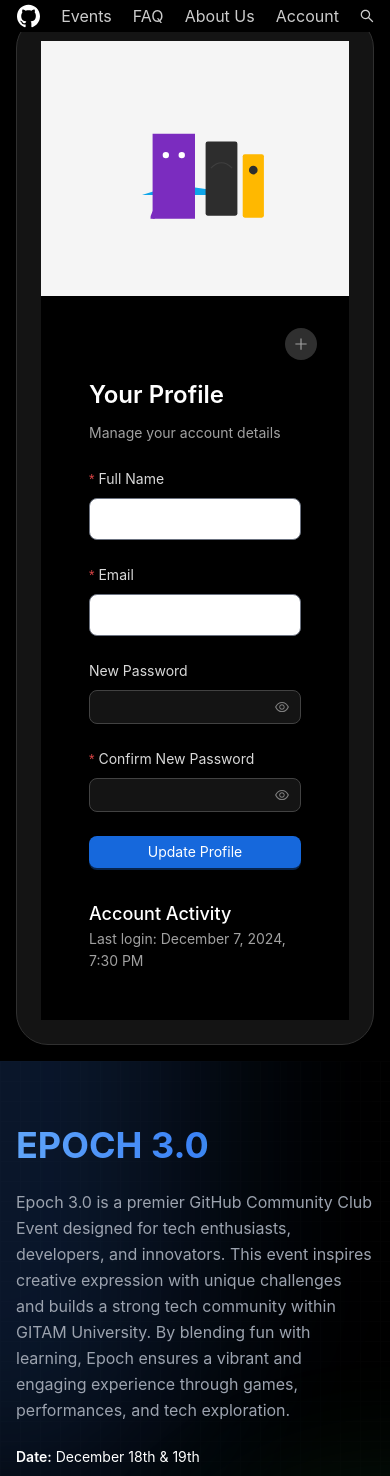
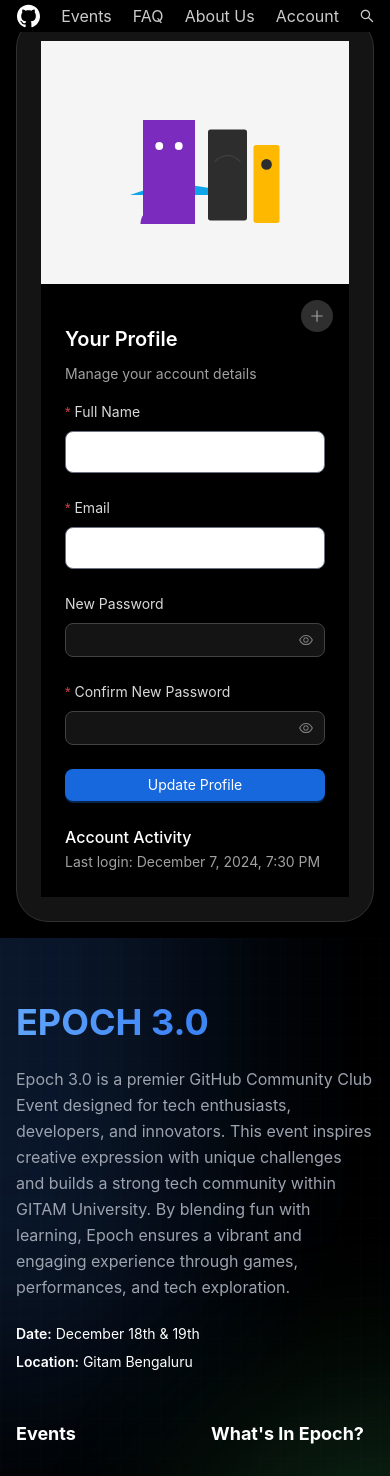
Before and after one commit to RamaSai2519/deva, a React (Create React App) app: page /account in a window 390 px wide. Shown: the top 1476 px of the page. Built offline with nearby package versions, Linux system fonts and the light colour scheme.

Commit message:
Refactor ProfilePage layout for improved responsiveness and visual consistency

```diff
--- a/src/screens/Login/ProfilePage.js
+++ b/src/screens/Login/ProfilePage.js
@@ -21,11 +21,9 @@
     }, []);
 
     useEffect(() => {
-        // fetching user data
         const fetchUserData = async () => {
             setIsLoading(true);
             try {
-                //API call
                 const userData = await new Promise(resolve =>
                     setTimeout(() => resolve({
                         name: 'user',
@@ -60,27 +58,27 @@
     return (
         <div style={{ minHeight: '100vh', backgroundColor: '#000', display: 'flex', alignItems: 'center', justifyContent: 'center', padding: '16px' }}>
             <Card style={{ borderRadius: '32px', width: '100%', maxWidth: '1000px', overflow: 'hidden' }}>
-                <Row gutter={[0, 0]} md={{ span: 24, flex: 'none' }}>
-                    <Col md={12} style={{ backgroundColor: '#f5f5f5', padding: '48px', display: 'flex', alignItems: 'center', justifyContent: 'center' }}>
+                <Row gutter={[0, 0]}>
+                    <Col xs={24} md={12} style={{ backgroundColor: '#f5f5f5', padding: '24px', display: 'flex', alignItems: 'center', justifyContent: 'center' }}>
                         <div style={{ width: '100%', maxWidth: '400px' }}>
                             <AnimatedScene mousePosition={mousePosition} isPasswordVisible={isPasswordVisible} />
                         </div>
                     </Col>
-                    <Col md={12} style={{ padding: '48px', position: 'relative', backgroundColor: '#000', color: '#fff' }}>
-                        <div style={{ position: 'absolute', top: '32px', right: '32px' }}>
+                    <Col xs={24} md={12} style={{ padding: '24px', position: 'relative', backgroundColor: '#000', color: '#fff' }}>
+                        <div style={{ position: 'absolute', top: '16px', right: '16px' }}>
                             <div style={{ width: '32px', height: '32px', borderRadius: '50%', backgroundColor: '#2f2f2f', display: 'flex', alignItems: 'center', justifyContent: 'center' }}>
                                 <PlusOutlined style={{ color: '#a1a1a1' }} />
                             </div>
                         </div>
-                        <div style={{ marginTop: '32px' }}>
-                            <h1 style={{ fontSize: '24px', fontWeight: '600', marginBottom: '8px' }}>Your Profile</h1>
+                        <div style={{ marginTop: '16px' }}>
+                            <h1 style={{ fontSize: '20px', fontWeight: '600', marginBottom: '8px' }}>Your Profile</h1>
                             <p style={{ color: '#a1a1a1' }}>Manage your account details</p>
                         </div>
                         <Form
                             form={form}
                             layout="vertical"
                             onFinish={handleSubmit}
-                            style={{ marginTop: '24px' }}
+                            style={{ marginTop: '16px' }}
                         >
                             <Form.Item
                                 label="Full Name"
@@ -148,8 +146,8 @@
                                 </Button>
                             </Form.Item>
                         </Form>
-                        <div style={{ marginTop: '32px' }}>
-                            <h3 style={{ fontSize: '18px', fontWeight: '500', color: '#fff' }}>Account Activity</h3>
+                        <div style={{ marginTop: '16px' }}>
+                            <h3 style={{ fontSize: '16px', fontWeight: '500', color: '#fff' }}>Account Activity</h3>
                             <p style={{ fontSize: '14px', color: '#a1a1a1' }}>Last login: December 7, 2024, 7:30 PM</p>
                         </div>
                     </Col>
```
